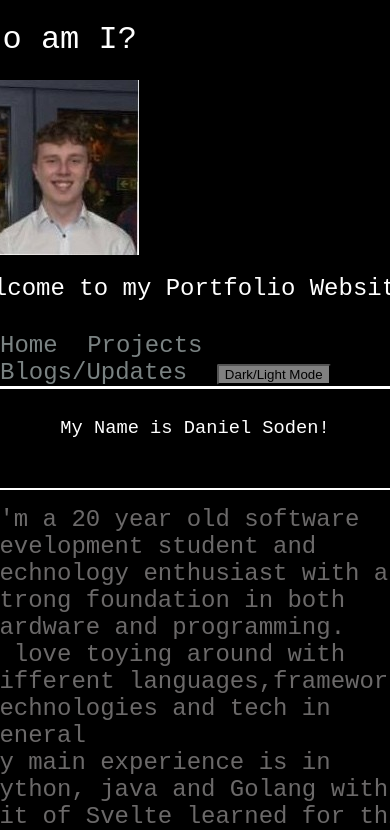
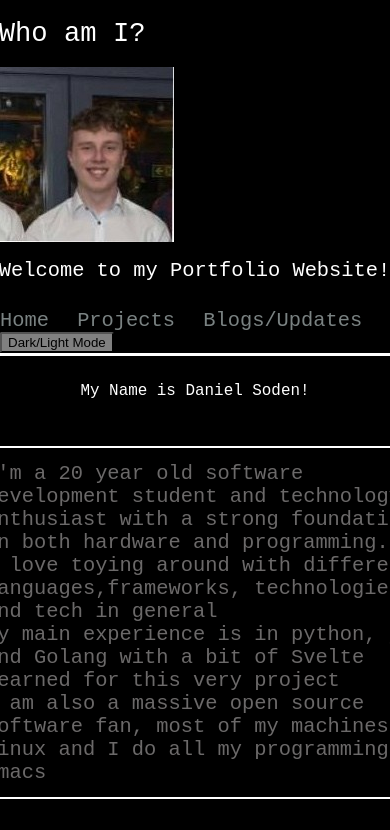
Before and after one commit to daniel04soden/portfolio-site, a SvelteKit app: page / in a window 390 px wide. Shown: the top 830 px of the page. Built offline with nearby package versions, Linux system fonts and the light colour scheme; a web font is replaced by a local one.

Commit message:
fixed some styling for mobile

```diff
--- a/src/styles.css
+++ b/src/styles.css
@@ -69,7 +69,6 @@ h2 {
 
 .container {
 	display: flex;
-	/* flex dir is row by default*/
 	flex-direction: column;
 	align-items: center;
 	gap:10px;
@@ -77,7 +76,6 @@ h2 {
 
 .inner-container {
 	display: flex;
-	/* flex dir is row by default*/
 	flex-direction: column;
 	align-items: center;
 	gap: 30px;
@@ -147,3 +145,9 @@ h2 {
 	border-top: 2px solid black;
 	border-bottom: 2px solid black;
 }
+
+@media (max-width:768px){
+	html{
+	font-size:85%;
+	}
+}
```
